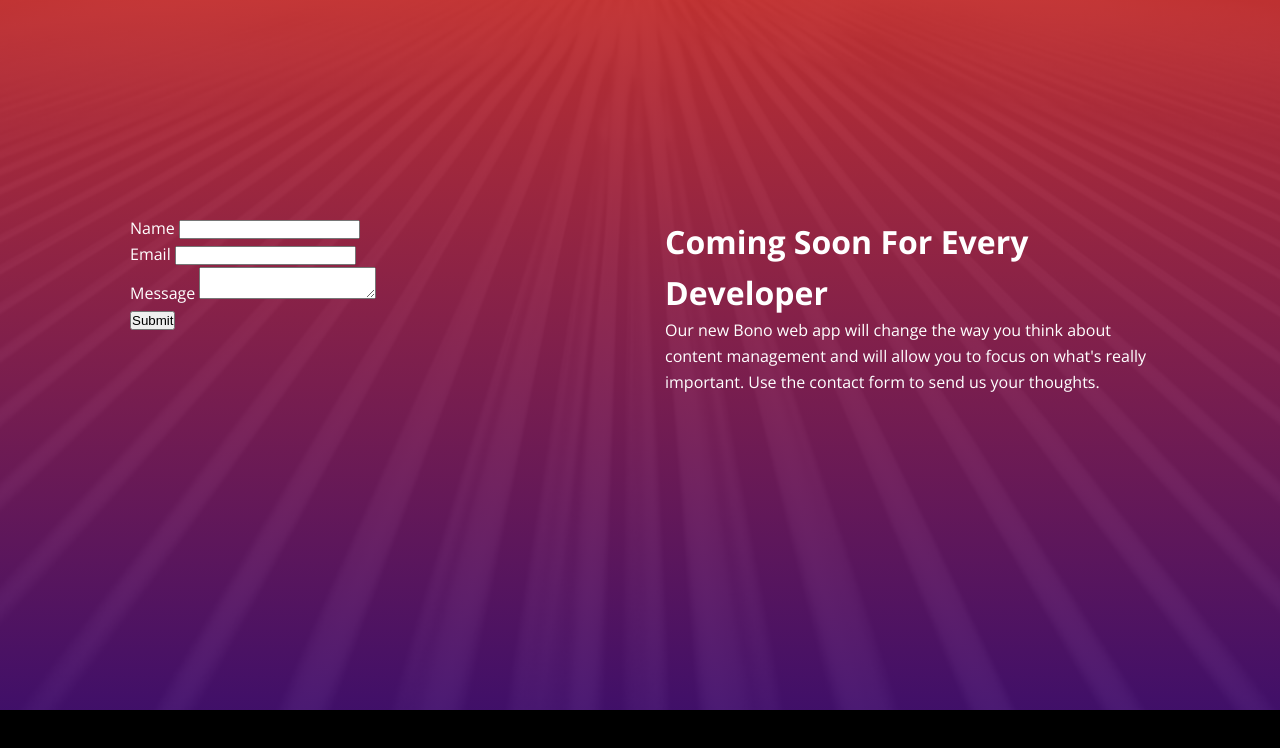
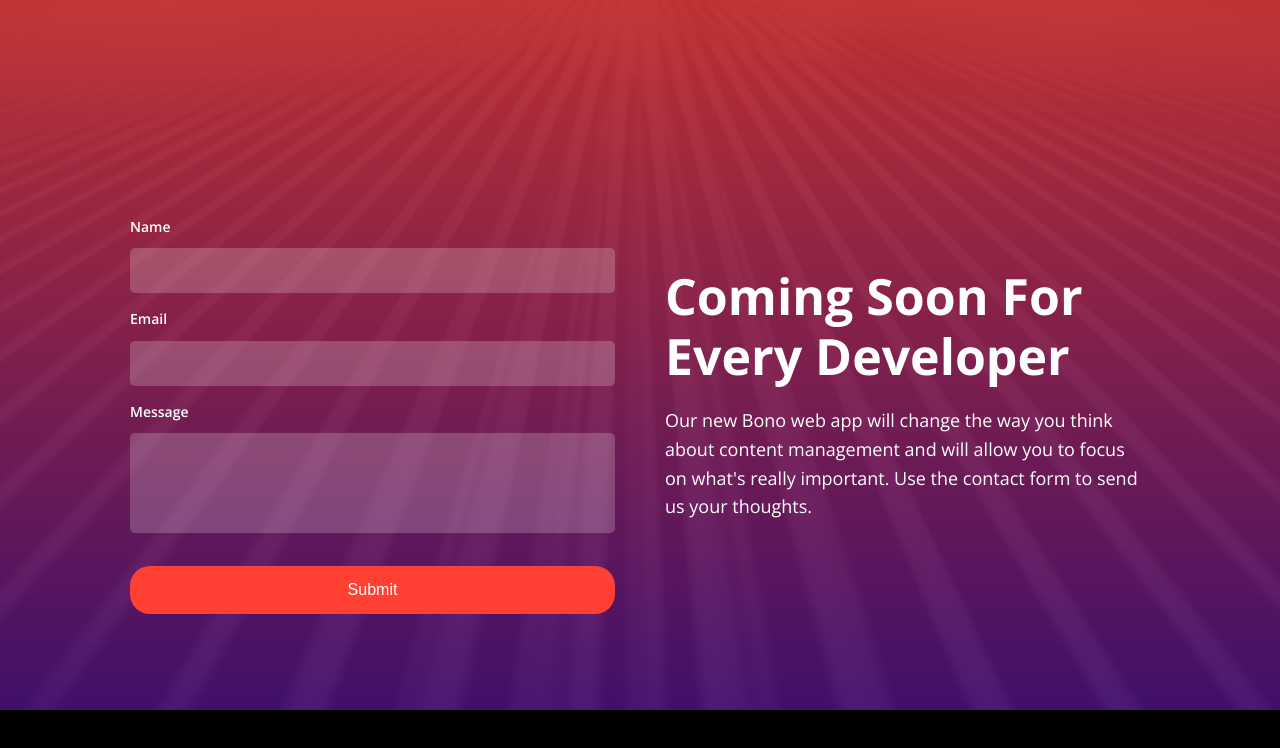
Before and after one commit to ericstober/bono-landing-form, a plain HTML site: page index.html in a window 1280 px wide. Shown: the part 90-838 px from the top of the page. After the commit the page ends 800 px from the top, so only its background shows below. Drawn offline with nearby package versions, Linux system fonts and the light colour scheme.

Commit message:
added css for the form and text container

```diff
--- a/css/styles.css
+++ b/css/styles.css
@@ -12,7 +12,7 @@ body {
 }
 
 .wrapper {
-  height: 100vh;
+  min-height: 100vh;
   background: linear-gradient(
     to bottom,
     rgba(255, 64, 50, 0.8),
@@ -70,3 +70,60 @@ body {
 .main-content .text-container {
   flex: 1;
 }
+
+/* Form */
+.form-group {
+  margin-bottom: 15px;
+}
+
+.form-group label {
+  display: block;
+  margin-bottom: 10px;
+  font-size: 14px;
+  font-weight: 600;
+}
+
+.form-group input,
+.form-group textarea {
+  width: 100%;
+  padding: 15px;
+  border: 0;
+  border-radius: 5px;
+  background-color: rgba(255, 255, 255, 0.2);
+  color: #fff;
+  outline: 0;
+}
+
+.form-group textarea {
+  height: 100px;
+  resize: none;
+  margin-bottom: 10px;
+}
+
+/* Button */
+.btn {
+  display: block;
+  padding: 15px 20px;
+  border-radius: 20px;
+  width: 100%;
+  border: 0;
+  background-color: #ff4032;
+  color: #fff;
+  font-size: 16px;
+  cursor: pointer;
+}
+
+.btn:hover {
+  background-color: #ff5c4d;
+}
+
+/* Text Container */
+.text-container h1 {
+  font-size: 50px;
+  margin: 50px 0 20px;
+  line-height: 1.2;
+}
+
+.text-container p {
+  font-size: 18px;
+}
```
